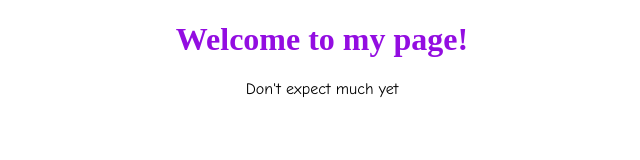
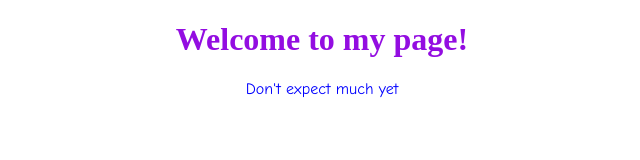
Before and after one commit to JacksonBryan710/JacksonBryan710.github.io, a plain HTML site: page index.html in a window 1280 px wide. Shown: the whole page, without its empty margins (318-958 px from the left). Drawn offline with Linux system fonts and the light colour scheme.

Commit message:
feat: changed description to blue

```diff
--- a/styles.css
+++ b/styles.css
@@ -6,4 +6,6 @@ h1 {
 p {
     text-align: center;
     font-family: "Comic Sans MS", cursive, sans-serif;
+    color: blue;
+    font-size: medium;
 }
```
